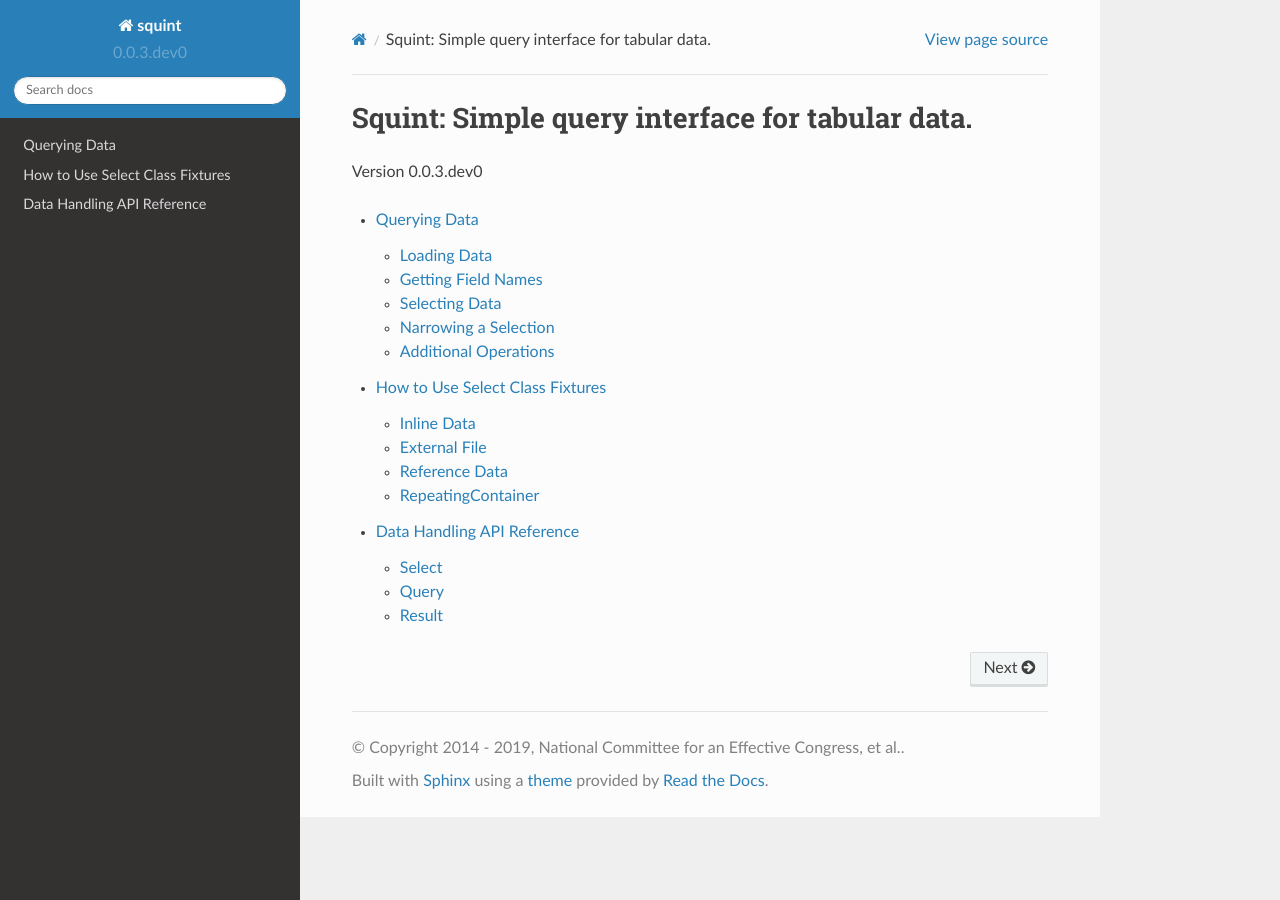
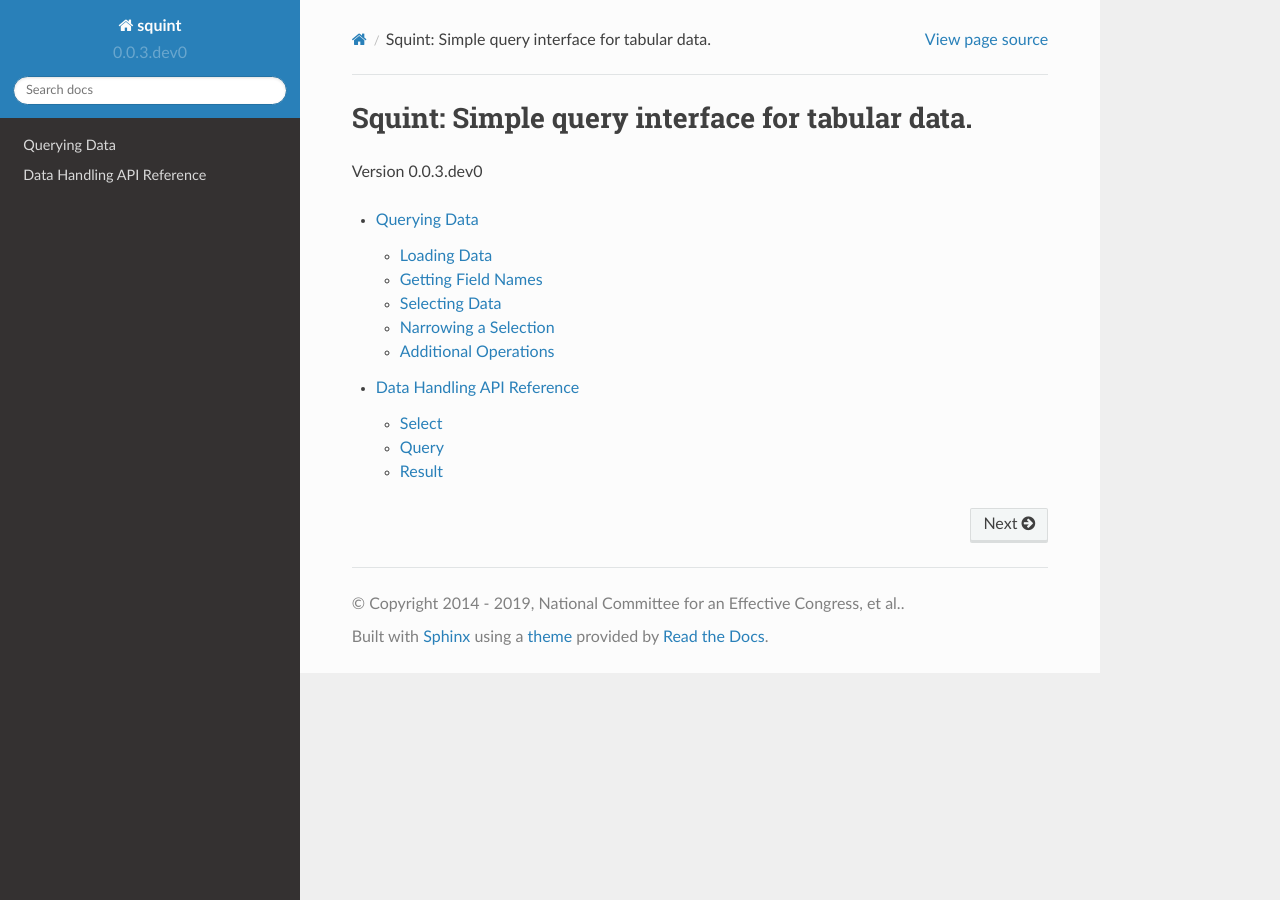
Before and after one commit to shawnbrown/squint, a Sphinx documentation site: the page built from docs/index.rst, in a window 1280 px wide. Built offline with Sphinx 7.4.7 and the Read the Docs theme 2.0.0, drawn with Linux system fonts in a browser that asks for light colours; some of the changed lines change nothing that is shown.

Commit message:
Remove datatest-related documentation.
These docs are more appropriate to include with datatest itself.

```diff
--- a/docs/how-to/datatest.rst
+++ /dev/null
@@ -1,348 +0,0 @@
-
-.. module:: datatest
-
-.. meta::
-    :description: How to use a datatest.Select fixture.
-    :keywords: datatest, select, fixture
-
-
-################################
-How to Use Select Class Fixtures
-################################
-
-The following examples demonstrate different ways to use
-the :class:`datatest.Select` class as a fixture.
-
-
-Inline Data
-===========
-
-In this example, the :class:`Select <datatest.Select>` reads data
-from a list of records. The fixture is then queried to produce data
-for validation.
-
-.. tabs::
-
-    .. group-tab:: Pytest
-
-        .. code-block:: python
-            :emphasize-lines: 8-18,22,28
-
-            import pytest
-            from datatest import (
-                validate,
-                Select,
-            )
-
-
-            @pytest.fixture(scope='module')
-            def mydata():
-                return Select([
-                    ['A', 'B', 'C'],
-                    ['x', 'foo', 20],
-                    ['x', 'foo', 30],
-                    ['y', 'foo', 10],
-                    ['y', 'bar', 20],
-                    ['z', 'bar', 10],
-                    ['z', 'bar', 10],
-                ])
-
-
-            def test_total(mydata):
-                total = mydata('C').sum()
-                requirement = 100
-                validate(total, requirement)
-
-
-            def test_subtotals(mydata):
-                subtotals = mydata({'A': 'C'}).sum()
-                requirement = {'x': 50, 'y': 30, 'z': 20}
-                validate(subtotals, requirement)
-
-    .. group-tab:: Unittest
-
-        .. code-block:: python
-            :emphasize-lines: 7-17,22,27
-
-            from datatest import (
-                DataTestCase,
-                Select,
-            )
-
-
-            def setUpModule():
-                global mydata
-                mydata = Select([
-                    ['A', 'B', 'C'],
-                    ['x', 'foo', 20],
-                    ['x', 'foo', 30],
-                    ['y', 'foo', 10],
-                    ['y', 'bar', 20],
-                    ['z', 'bar', 10],
-                    ['z', 'bar', 10],
-                ])
-
-
-            class MyTest(DataTestCase):
-                def test_total(self):
-                    total = mydata('C').sum()
-                    requirement = 100
-                    self.assertValid(total, requirement)
-
-                def test_subtotals(self):
-                    subtotals = mydata({'A': 'C'}).sum()
-                    requirement = {'x': 50, 'y': 30, 'z': 20}
-                    self.assertValid(subtotals, requirement)
-
-
-External File
-=============
-
-In this example, the :class:`Select <datatest.Select>` reads data
-from a CSV file (:download:`example.csv </_static/example.csv>`).
-
-
-.. tabs::
-
-    .. group-tab:: Pytest
-
-        .. code-block:: python
-            :emphasize-lines: 5,10-12
-
-            import pytest
-            from datatest import (
-                validate,
-                Select,
-                working_directory,
-            )
-
-
-            @pytest.fixture(scope='module')
-            @working_directory(__file__)
-            def mydata():
-                return Select('example.csv')
-
-
-            def test_total(mydata):
-                total = mydata('C').sum()
-                requirement = 100
-                validate(total, requirement)
-
-
-            def test_subtotals(mydata):
-                subtotals = mydata({'A': 'C'}).sum()
-                requirement = {'x': 50, 'y': 30, 'z': 20}
-                validate(subtotals, requirement)
-
-    .. group-tab:: Unittest
-
-        .. code-block:: python
-            :emphasize-lines: 4,10-11
-
-            from datatest import (
-                DataTestCase,
-                Select,
-                working_directory,
-            )
-
-
-            def setUpModule():
-                global mydata
-                with working_directory(__file__):
-                    mydata = Select('example.csv')
-
-
-            class MyTest(DataTestCase):
-                def test_total(self):
-                    total = mydata('C').sum()
-                    requirement = 100
-                    self.assertValid(total, requirement)
-
-                def test_subtotals(self):
-                    subtotals = mydata({'A': 'C'}).sum()
-                    requirement = {'x': 50, 'y': 30, 'z': 20}
-                    self.assertValid(subtotals, requirement)
-
-
-Reference Data
-==============
-
-A second fixture is used as a trusted source of reference data.
-Instead of in-lining the *requirement* value, it is queried
-from the reference data.
-
-.. tabs::
-
-    .. group-tab:: Pytest
-
-        .. code-block:: python
-            :emphasize-lines: 15-22,27,33
-
-            import pytest
-            from datatest import (
-                validate,
-                Select,
-                working_directory,
-            )
-
-
-            @pytest.fixture(scope='module')
-            @working_directory(__file__)
-            def mydata():
-                return Select('example.csv')
-
-
-            @pytest.fixture(scope='module')
-            def refdata():
-                return Select([
-                    ['A', 'C'],
-                    ['x', 50],
-                    ['y', 30],
-                    ['z', 20],
-                ])
-
-
-            def test_total(mydata, refdata):
-                total = mydata('C').sum()
-                requirement = refdata('C').sum()
-                validate(total, requirement)
-
-
-            def test_subtotals(mydata, refdata):
-                subtotals = mydata({'A': 'C'}).sum()
-                requirement = refdata({'A': 'C'}).sum()
-                validate(subtotals, requirement)
-
-
-    .. group-tab:: Unittest
-
-        .. code-block:: python
-            :emphasize-lines: 10,15-20,26,31
-
-            from datatest import (
-                DataTestCase,
-                Select,
-                working_directory,
-            )
-
-
-            def setUpModule():
-                global mydata
-                global refdata
-
-                with working_directory(__file__):
-                    mydata = Select('example.csv')
-
-                refdata = Select([
-                    ['A', 'C'],
-                    ['x', 50],
-                    ['y', 30],
-                    ['z', 20],
-                ])
-
-
-            class MyTest(DataTestCase):
-                def test_total(self):
-                    total = mydata('C').sum()
-                    requirement = refdata('C').sum()
-                    self.assertValid(total, requirement)
-
-                def test_subtotals(self):
-                    subtotals = mydata({'A': 'C'}).sum()
-                    requirement = refdata({'A': 'C'}).sum()
-                    self.assertValid(subtotals, requirement)
-
-
-RepeatingContainer
-==================
-
-With a :class:`RepeatingContainer <datatest.RepeatingContainer>`,
-you can run a query on multiple sources with a single statement.
-
-This eliminates the query duplication seen in the previous example.
-The results are unpacked into the *data* and *requirement*
-arguments (using the asterisk notation ``*...``) directly in the
-validation call.
-
-.. tabs::
-
-    .. group-tab:: Pytest
-
-        .. code-block:: python
-            :emphasize-lines: 6,26-28,32,36
-
-            import pytest
-            from datatest import (
-                validate,
-                Select,
-                working_directory,
-                RepeatingContainer,
-            )
-
-
-            @pytest.fixture(scope='module')
-            @working_directory(__file__)
-            def mydata():
-                return Select('example.csv')
-
-
-            @pytest.fixture(scope='module')
-            def refdata():
-                return Select([
-                    ['A', 'C'],
-                    ['x', 50],
-                    ['y', 30],
-                    ['z', 20],
-                ])
-
-
-            @pytest.fixture(scope='module')
-            def compare(mydata, refdata):
-                return RepeatingContainer([mydata, refdata])
-
-
-            def test_total(compare):
-                validate(*compare('C').sum())
-
-
-            def test_subtotals(compare):
-                validate(*compare({'A': 'C'}).sum())
-
-
-    .. group-tab:: Unittest
-
-        .. code-block:: python
-            :emphasize-lines: 5,12,24,29,32
-
-            from datatest import (
-                DataTestCase,
-                Select,
-                working_directory,
-                RepeatingContainer,
-            )
-
-
-            def setUpModule():
-                global mydata
-                global refdata
-                global compare
-
-                with working_directory(__file__):
-                    mydata = Select('example.csv')
-
-                refdata = Select([
-                    ['A', 'C'],
-                    ['x', 50],
-                    ['y', 30],
-                    ['z', 20],
-                ])
-
-                compare = RepeatingContainer([mydata, refdata])
-
-
-            class MyTest(DataTestCase):
-                def test_total(self):
-                    self.assertValid(*compare('C').sum())
-
-                def test_subtotals(self):
-                    self.assertValid(*compare({'A': 'C'}).sum())
--- a/docs/index.rst
+++ b/docs/index.rst
@@ -21,7 +21,6 @@ Version |release|
     :maxdepth: 2
 
     tutorial/introduction
-    how-to/datatest
     reference/squint
 
 ..
```
